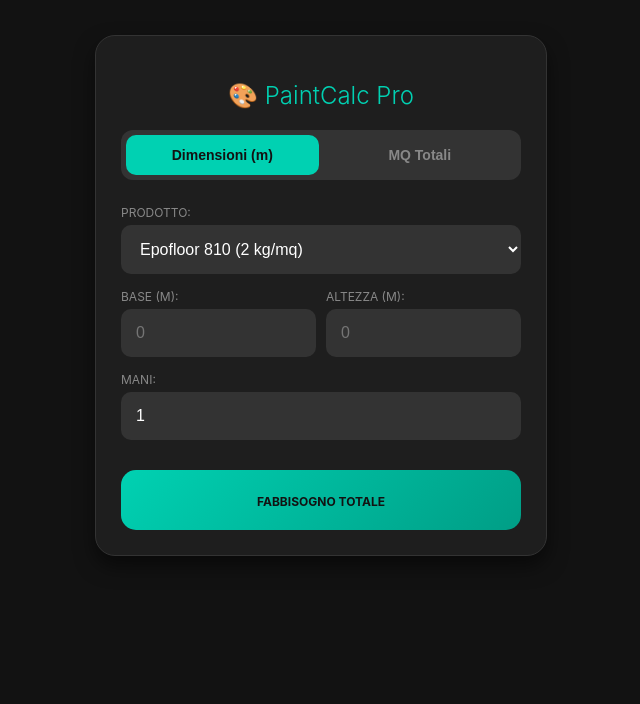
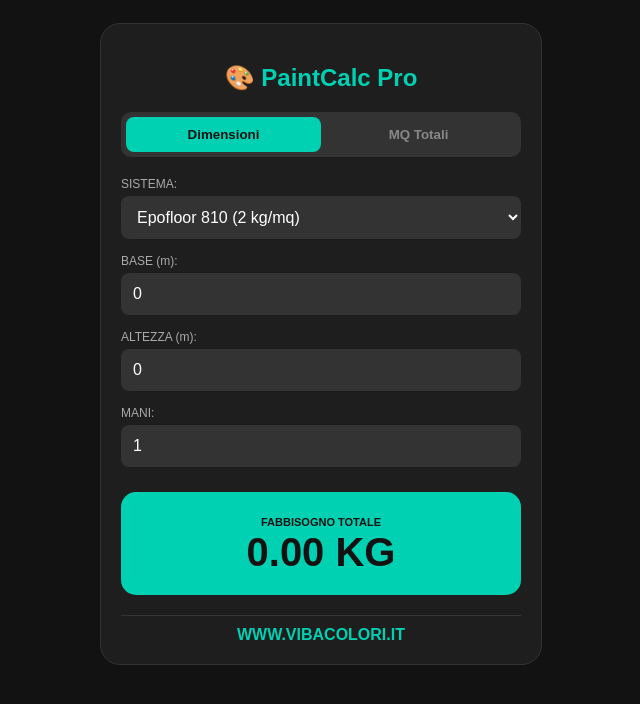
Before and after one commit to ernesto8019/vernice, a plain HTML site: page index.html in a window 1280 px wide. Shown: the whole page, without its empty margins (319-959 px from the left). Drawn offline with Linux system fonts and the light colour scheme.

Commit message:
Update index.html

```diff
--- a/index.html
+++ b/index.html
@@ -7,45 +7,32 @@
     <link rel="manifest" href="./manifest.json">
     <meta name="theme-color" content="#00d1b2">
     <style>
-        body { font-family: -apple-system, BlinkMacSystemFont, "Segoe UI", Roboto, Helvetica, Arial, sans-serif; background: #121212; color: white; padding: 15px; margin: 0; text-align: center; }
-        .app-container { max-width: 400px; margin: 20px auto; background: #1e1e1e; padding: 25px; border-radius: 20px; border: 1px solid #333; box-shadow: 0 10px 20px rgba(0,0,0,0.5); }
-        h2 { color: #00d1b2; font-weight: 300; margin-bottom: 20px; }
-
-        /* Selettore Modalità */
-        .mode-selector { display: flex; background: #333; border-radius: 12px; margin-bottom: 25px; padding: 5px; gap: 5px; }
-        .mode-btn { flex: 1; padding: 12px; border: none; background: transparent; color: #888; cursor: pointer; border-radius: 10px; font-weight: bold; font-size: 14px; transition: 0.2s; }
-        .mode-btn.active { background: #00d1b2 !important; color: #121212 !important; }
-
-        label { display: block; margin-top: 15px; color: #888; text-align: left; font-size: 12px; text-transform: uppercase; }
-        input, select { width: 100%; padding: 15px; margin-top: 5px; border-radius: 10px; border: none; background: #333; color: white; box-sizing: border-box; font-size: 16px; outline: none; }
-
-        .row { display: flex; gap: 10px; }
-
-        /* Visibilità */
-        .nascosto { display: none !important; }
-
-        /* Risultato */
-        .result-area { margin-top: 30px; background: linear-gradient(135deg, #00d1b2, #009e86); color: #121212; padding: 20px; border-radius: 15px; }
-        .result-val { font-size: 2.5em; font-weight: bold; display: block; margin-top: 5px; }
-
-        #installBtn { display: none; width: 100%; padding: 15px; background: #ff9800; border: none; border-radius: 12px; font-weight: bold; margin-bottom: 20px; color: black; }
-        .footer-link { margin-top: 30px; padding-top: 20px; border-top: 1px solid #333; }
-        .footer-link a { color: #00d1b2; text-decoration: none; font-weight: bold; }
+        body { font-family: sans-serif; background: #121212; color: white; padding: 15px; text-align: center; }
+        .container { max-width: 400px; margin: auto; background: #1e1e1e; padding: 20px; border-radius: 20px; border: 1px solid #333; }
+        h2 { color: #00d1b2; margin-bottom: 20px; }
+        .selector { display: flex; background: #333; border-radius: 10px; padding: 5px; margin-bottom: 20px; }
+        .btn { flex: 1; padding: 10px; border: none; background: none; color: #888; cursor: pointer; font-weight: bold; border-radius: 8px; }
+        .btn.active { background: #00d1b2; color: #121212; }
+        label { display: block; text-align: left; margin-top: 15px; color: #aaa; font-size: 12px; }
+        input, select { width: 100%; padding: 12px; margin-top: 5px; border-radius: 8px; border: none; background: #333; color: white; box-sizing: border-box; font-size: 16px; }
+        .result-box { margin-top: 25px; background: #00d1b2; color: #121212; padding: 20px; border-radius: 15px; }
+        .result-val { font-size: 2.5em; font-weight: bold; display: block; }
+        .footer { margin-top: 20px; padding-top: 10px; border-top: 1px solid #333; }
+        .footer a { color: #00d1b2; text-decoration: none; font-weight: bold; }
     </style>
 </head>
 <body>
 
-<div class="app-container">
-    <button id="installBtn">📲 INSTALLA APP</button>
+<div class="container">
     <h2>🎨 PaintCalc Pro</h2>
 
-    <div class="mode-selector">
-        <button id="btnDim" class="mode-btn active" onclick="switchMode('dims')">Dimensioni (m)</button>
-        <button id="btnMq" class="mode-btn" onclick="switchMode('mq')">MQ Totali</button>
+    <div class="selector">
+        <button id="b1" class="btn active" onclick="mostra('dims')">Dimensioni</button>
+        <button id="b2" class="btn" onclick="mostra('mq')">MQ Totali</button>
     </div>
 
-    <label>Prodotto:</label>
-    <select id="prod" onchange="calcola()">
+    <label>SISTEMA:</label>
+    <select id="prodotto" onchange="calcola()">
         <optgroup label="EPOFLOOR">
             <option value="0.5">Epofloor 810 (2 kg/mq)</option>
             <option value="2.5">Epofloor 830 (0.4 kg/mq)</option>
@@ -59,27 +46,59 @@
         </optgroup>
     </select>
 
-    <div id="boxDims">
-        <div class="row">
-            <div style="flex:1">
-                <label>Base (m):</label>
-                <input type="number" id="base" placeholder="0" oninput="calcola()">
-            </div>
-            <div style="flex:1">
-                <label>Altezza (m):</label>
-                <input type="number" id="altezza" placeholder="0" oninput="calcola()">
-            </div>
-        </div>
+    <div id="areaDims">
+        <label>BASE (m):</label>
+        <input type="number" id="base" value="0" oninput="calcola()">
+        <label>ALTEZZA (m):</label>
+        <input type="number" id="alt" value="0" oninput="calcola()">
     </div>
 
-    <div id="boxMq" class="nascosto">
-        <label>MQ Totali:</label>
-        <input type="number" id="mqtot" placeholder="es. 100" oninput="calcola()">
+    <div id="areaMq" style="display:none">
+        <label>MQ TOTALI:</label>
+        <input type="number" id="mqtot" value="0" oninput="calcola()">
     </div>
 
-    <label>Mani:</label>
-    <input type="number" id="mani" value="1" min="1" oninput="calcola()">
+    <label>MANI:</label>
+    <input type="number" id="mani" value="1" oninput="calcola()">
 
-    <div class="result-area">
-        <span style="font-size: 12px; text-transform: uppercase; font-weight: bold;">Fabbisogno Totale</span>
-        <span class="result-val
+    <div class="result-box">
+        <span style="font-size: 11px; font-weight: bold;">FABBISOGNO TOTALE</span>
+        <span id="risultato" class="result-val">0.00 KG</span>
+    </div>
+
+    <div class="footer">
+        <a href="https://www.vibacolori.it" target="_blank">WWW.VIBACOLORI.IT</a>
+    </div>
+</div>
+
+<script>
+    var mode = 'dims';
+
+    function mostra(tipo) {
+        mode = tipo;
+        document.getElementById('areaDims').style.display = (tipo === 'dims') ? 'block' : 'none';
+        document.getElementById('areaMq').style.display = (tipo === 'mq') ? 'block' : 'none';
+        document.getElementById('b1').className = (tipo === 'dims') ? 'btn active' : 'btn';
+        document.getElementById('b2').className = (tipo === 'mq') ? 'btn active' : 'btn';
+        calcola();
+    }
+
+    function calcola() {
+        var resa = parseFloat(document.getElementById('prodotto').value);
+        var nmani = parseFloat(document.getElementById('mani').value) || 0;
+        var mq = 0;
+
+        if (mode === 'dims') {
+            var b = parseFloat(document.getElementById('base').value) || 0;
+            var h = parseFloat(document.getElementById('alt').value) || 0;
+            mq = b * h;
+        } else {
+            mq = parseFloat(document.getElementById('mqtot').value) || 0;
+        }
+
+        var res = (mq * nmani) / resa;
+        document.getElementById('risultato').innerText = res.toFixed(2) + " KG";
+    }
+</script>
+</body>
+</html>
```
